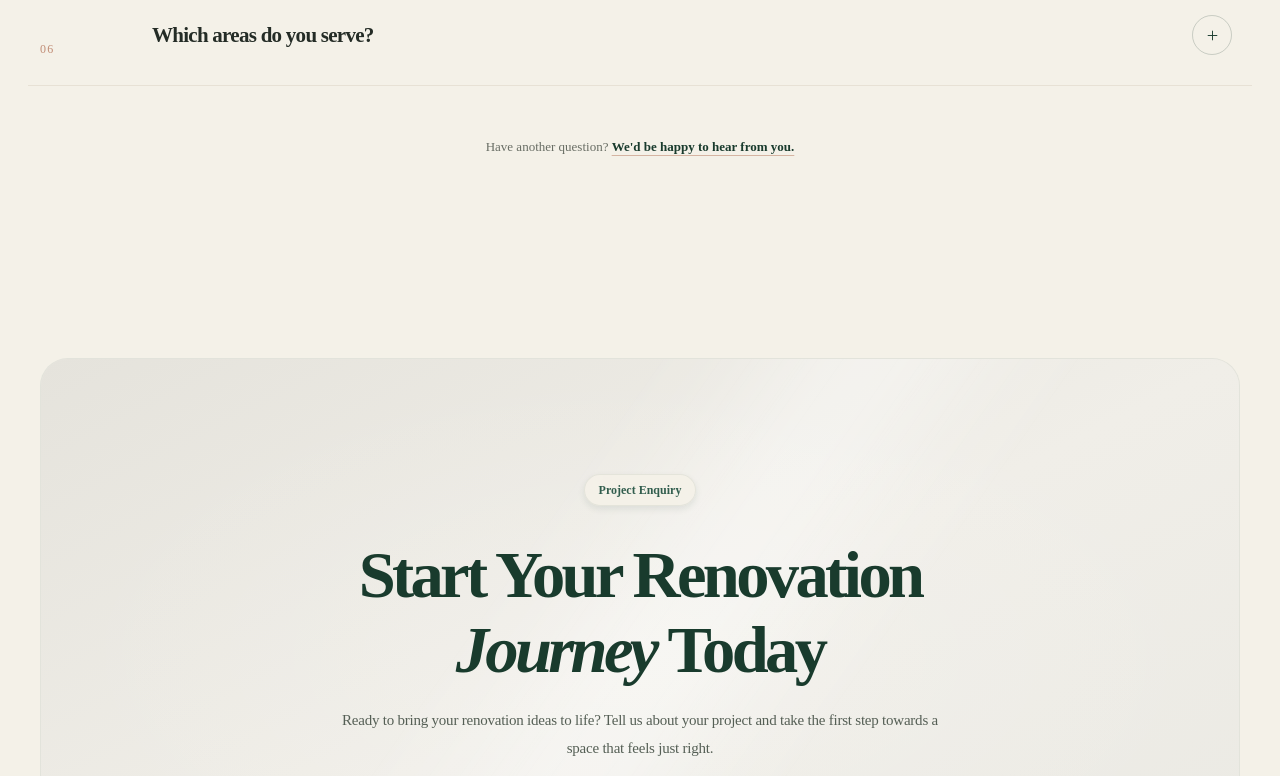
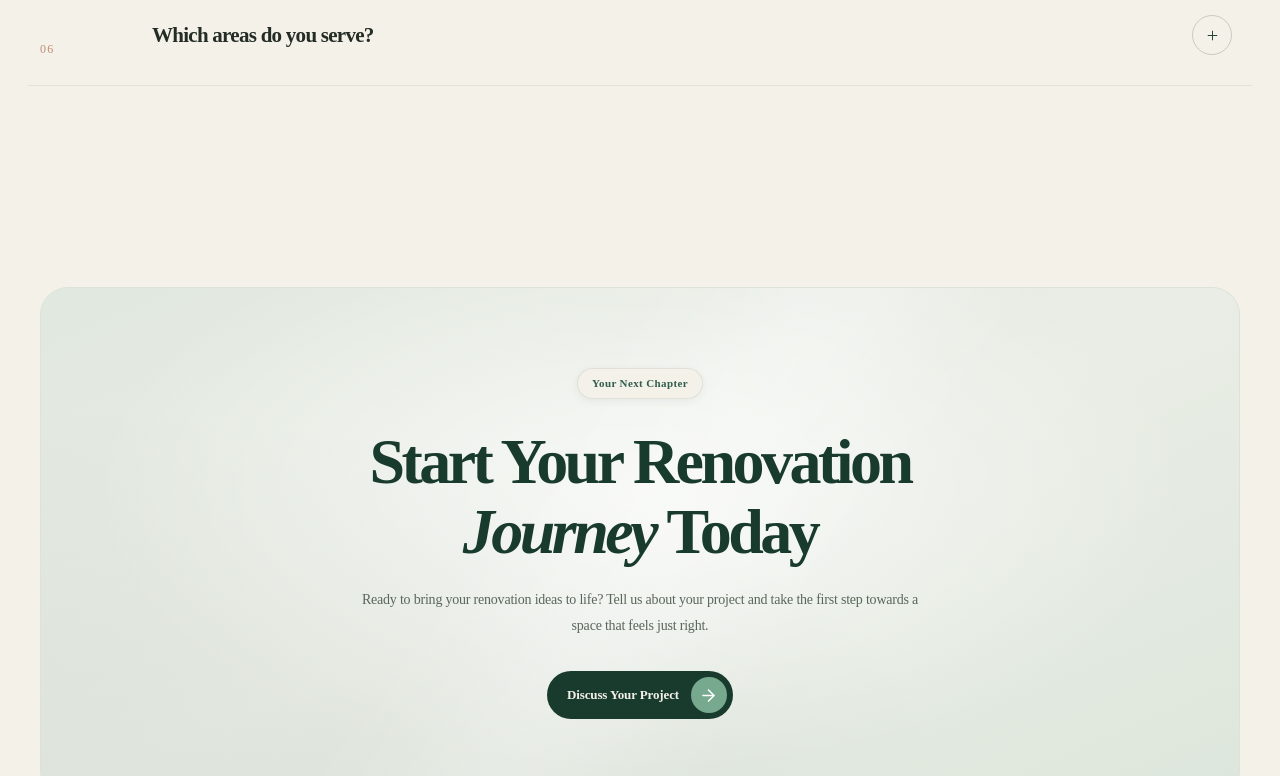
Before and after one commit to dharanshetty05/Oakstone-Renovations, a Next.js app: page / in a window 1280 px wide. Shown: the part 6640-7416 px from the top of the page. Built offline with nearby package versions, Linux system fonts and the light colour scheme.

Commit message:
feat: Updated FinalCTA section

```diff
--- a/src/components/sections/CTA.tsx
+++ b/src/components/sections/CTA.tsx
@@ -4,8 +4,6 @@
 import { motion, useReducedMotion } from "framer-motion";
 import { ArrowRight } from "lucide-react";
 import { company } from "@/constants/company";
-import { layout } from "@/design/layout";
-import { cn } from "@/lib/utils";
 
 export function FinalCTA() {
   const shouldReduceMotion = useReducedMotion();
@@ -13,6 +11,8 @@ export function FinalCTA() {
   const emailHref = `mailto:${company.email}?subject=${encodeURIComponent(
     "Renovation enquiry"
   )}`;
+
+  const ease = [0.22, 1, 0.36, 1] as const;
 
   const reveal = {
     hidden: {
@@ -24,7 +24,7 @@ export function FinalCTA() {
       y: 0,
       transition: {
         duration: 0.7,
-        ease: [0.22, 1, 0.36, 1] as const,
+        ease,
       },
     },
   };
@@ -35,41 +35,59 @@ export function FinalCTA() {
       aria-labelledby="final-cta-heading"
       className="bg-[#F4F1E8] py-12 sm:py-16 lg:py-20"
     >
-      <div className={cn(layout.container, "px-5 sm:px-6")}>
+      {/* WIDER CONTAINER */}
+
+      <div className="mx-auto w-full max-w-[1440px] px-4 sm:px-6 lg:px-10">
+
+        {/* CTA PANEL */}
+
         <div
           className="
             relative isolate
-            flex min-h-[440px]
+            flex min-h-[360px]
             items-center justify-center
             overflow-hidden
-            rounded-[20px] sm:rounded-[24px]
+            rounded-[20px]
+            border border-[#193B2D]/[0.045]
+            bg-[#E5EAE2]
+            px-6 py-16
+            sm:min-h-[400px]
+            sm:rounded-[24px]
+            sm:px-12 sm:py-20
+            lg:min-h-[460px]
             lg:rounded-[28px]
-            border border-[#193B2D]/[0.035]
-            bg-[#EAE9E2]
-            px-6 py-16
-            sm:min-h-[510px]
-            sm:px-12 sm:py-20
-            lg:min-h-[600px]
             lg:px-20
           "
         >
-          {/* Background treatment */}
+          {/* BACKGROUND TREATMENT */}
+
           <div
             aria-hidden="true"
             className="pointer-events-none absolute inset-0 -z-10 overflow-hidden"
           >
-            {/* Soft neutral gradient */}
+            {/* Soft sage gradient */}
+
             <div
               className="
                 absolute inset-0
                 bg-gradient-to-br
-                from-[#E5E3DC]
-                via-[#F0EEE8]
-                to-[#EAE9E3]
+                from-[#E1E8DF]
+                via-[#E9EDE5]
+                to-[#DDE6DC]
               "
             />
 
-            {/* Diagonal natural light */}
+            {/* Natural ambient light */}
+
+            <div
+              className="
+                absolute inset-0
+                bg-[radial-gradient(ellipse_at_50%_40%,rgba(255,255,255,0.65),transparent_65%)]
+              "
+            />
+
+            {/* Subtle diagonal light */}
+
             <motion.div
               initial={
                 shouldReduceMotion
@@ -88,27 +106,29 @@ export function FinalCTA() {
               }}
               className="
                 absolute
-                -top-[85%] left-[38%]
-                h-[260%] w-[24%]
+                -top-[90%] left-[38%]
+                h-[280%] w-[22%]
                 rotate-[35deg]
                 bg-gradient-to-r
                 from-transparent
-                via-white/45
+                via-white/35
                 to-transparent
                 blur-2xl
               "
             />
 
-            {/* Subtle warm ambient light */}
+            {/* Very subtle green depth */}
+
             <div
               className="
                 absolute inset-0
-                bg-[radial-gradient(ellipse_at_center,rgba(255,255,255,0.18),transparent_70%)]
+                bg-[radial-gradient(ellipse_at_bottom_left,rgba(25,59,45,0.055),transparent_55%)]
               "
             />
           </div>
 
-          {/* Content */}
+          {/* CONTENT */}
+
           <motion.div
             initial={shouldReduceMotion ? false : "hidden"}
             whileInView="visible"
@@ -117,8 +137,8 @@ export function FinalCTA() {
               amount: 0.35,
             }}
             transition={{
-              staggerChildren: 0.13,
-              delayChildren: 0.08,
+              staggerChildren: shouldReduceMotion ? 0 : 0.13,
+              delayChildren: shouldReduceMotion ? 0 : 0.08,
             }}
             className="
               relative z-10
@@ -128,38 +148,42 @@ export function FinalCTA() {
               text-center
             "
           >
-            {/* Eyebrow */}
+
+            {/* EYEBROW */}
+
             <motion.div variants={reveal}>
               <span
                 className="
                   inline-flex items-center
                   rounded-full
-                  border border-[#193B2D]/[0.07]
-                  bg-[#F4F1E8]/90
+                  border border-[#193B2D]/[0.09]
+                  bg-[#F4F1E8]/80
                   px-3.5 py-1.5
                   font-[family-name:var(--font-inter)]
-                  text-[12px]
+                  text-[11px]
                   font-semibold
+                  tracking-[0.035em]
                   text-[#315D4D]
-                  shadow-[0_3px_7px_rgba(25,59,45,0.09)]
+                  shadow-[0_2px_8px_rgba(25,59,45,0.06)]
                   backdrop-blur-sm
                 "
               >
-                Project Enquiry
+                Your Next Chapter
               </span>
             </motion.div>
 
-            {/* Heading */}
+            {/* HEADING */}
+
             <motion.h2
               id="final-cta-heading"
               variants={reveal}
               className="
-                mt-8
+                mt-7
                 max-w-[760px]
                 font-[family-name:var(--font-manrope)]
-                text-[clamp(2.4rem,5.2vw,4.25rem)]
+                text-[clamp(2.35rem,5vw,4.1rem)]
                 font-bold
-                leading-[1.12]
+                leading-[1.1]
                 tracking-[-0.055em]
                 text-[#193B2D]
               "
@@ -167,24 +191,25 @@ export function FinalCTA() {
               Start Your Renovation
               <br />
 
-              <span className="italic font-semibold">
+              <span className="font-semibold italic">
                 Journey
               </span>{" "}
               Today
             </motion.h2>
 
-            {/* Description */}
+            {/* DESCRIPTION */}
+
             <motion.p
               variants={reveal}
               className="
                 mt-5
-                max-w-[600px]
+                max-w-[580px]
                 font-[family-name:var(--font-inter)]
                 text-[13px]
                 leading-[1.85]
                 tracking-[-0.015em]
-                text-[#555F55]
-                sm:text-[15px]
+                text-[#59665A]
+                sm:text-[14px]
               "
             >
               Ready to bring your renovation ideas to life?
@@ -192,7 +217,8 @@ export function FinalCTA() {
               step towards a space that feels just right.
             </motion.p>
 
-            {/* CTA Button */}
+            {/* CTA BUTTON */}
+
             <motion.div
               variants={reveal}
               className="mt-8"
@@ -232,7 +258,7 @@ export function FinalCTA() {
                   focus-visible:ring-2
                   focus-visible:ring-[#193B2D]
                   focus-visible:ring-offset-4
-                  focus-visible:ring-offset-[#EAE9E2]
+                  focus-visible:ring-offset-[#E5EAE2]
                 "
               >
                 <span>Discuss Your Project</span>
@@ -257,6 +283,7 @@ export function FinalCTA() {
                 </span>
               </motion.a>
             </motion.div>
+
           </motion.div>
         </div>
       </div>
--- a/src/components/sections/FAQ.tsx
+++ b/src/components/sections/FAQ.tsx
@@ -354,25 +354,6 @@ export function FAQ() {
           })}
 
         </motion.div>
-
-        {/* CLOSING NOTE */}
-
-        <motion.p
-          initial={reduceMotion ? false : "hidden"}
-          whileInView="visible"
-          viewport={{ once: true, amount: 0.4 }}
-          variants={answerVariants}
-          className="mt-10 text-center font-[family-name:var(--font-manrope)] text-[12px] leading-[1.8] text-[#686D64] sm:mt-12 sm:text-[13px]"
-        >
-          Have another question?{" "}
-          <a
-            href="#contact"
-            className="font-semibold text-[#193B2D] underline decoration-[#C18D76]/60 underline-offset-4 transition-colors duration-300 hover:text-[#A77D65]"
-          >
-            We'd be happy to hear from you.
-          </a>
-        </motion.p>
-
       </div>
     </section>
   );
```
